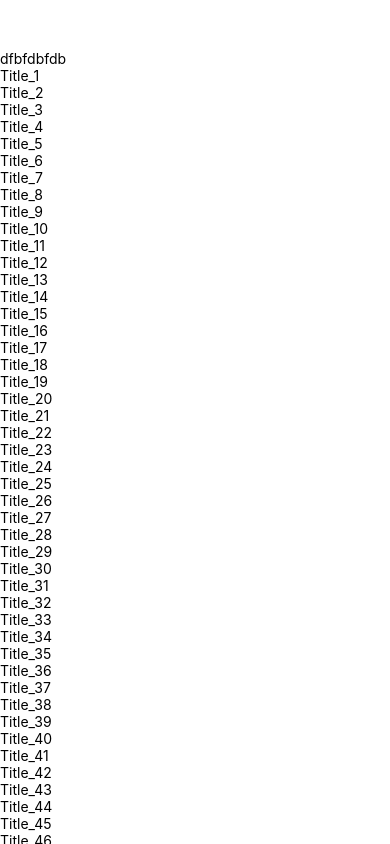
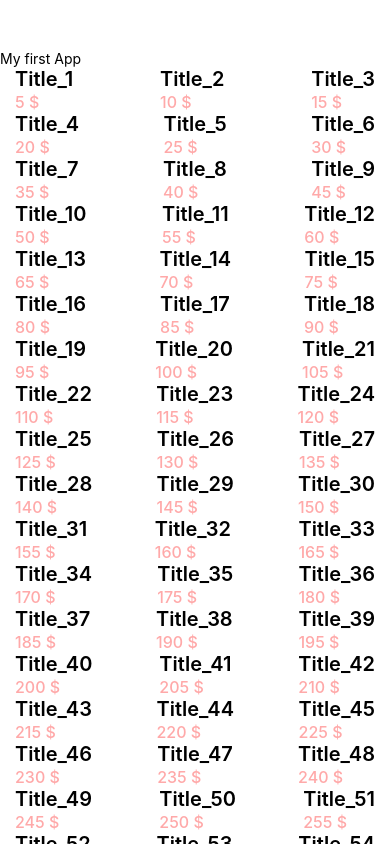
Before and after one commit to nedug/react-native-app, a React Native app: screen / in a window 390 px wide. Built offline with nearby package versions, Linux system fonts and the light colour scheme.

Commit message:
Update App.tsx

```diff
--- a/App.tsx
+++ b/App.tsx
@@ -6,6 +6,7 @@ import { useCallback } from 'react';
 type arrayDataType = {
     id: number
     title: string
+    count: number
 }
 
 const arrayData: arrayDataType[] = new Array(100)
@@ -13,16 +14,16 @@ const arrayData: arrayDataType[] = new Array(100)
    .map((_, index) => ( {
        id: index + 1,
        title: `Title_${index + 1}`,
+       count: ( index + 1 ) * 5,
    } ))
 
 
 export default function App() {
 
     const renderItem: ListRenderItem<arrayDataType> = useCallback(({ item }) => (
-       <View>
-           <Text>
-               {item.title}
-           </Text>
+       <View style={styles.item}>
+           <Text style={styles.title}>{item.title}</Text>
+           <Text style={styles.price}>{item.count} $</Text>
        </View>
     ), []);
 
@@ -31,9 +32,12 @@ export default function App() {
 
     return (
        <View style={styles.container}>
-           <Text>dfbfdbfdb</Text>
+           <Text>My first App</Text>
            <FlatList
               data={arrayData}
+              numColumns={3}
+              columnWrapperStyle={{justifyContent: 'space-between'}}
+              contentContainerStyle={{paddingHorizontal: 15}}
               renderItem={renderItem} /* Берет элемент из data и отображает его в списке */
               keyExtractor={keyExtractor} /* Вместо key */
            >
@@ -50,4 +54,17 @@ const styles = StyleSheet.create({
         backgroundColor: '#fff',
         marginTop: 50,
     },
+    item: {
+
+    },
+    title: {
+        fontSize: 20,
+        fontWeight: '600',
+        lineHeight: 25,
+    },
+    price: {
+        fontSize: 16,
+        fontWeight: '500',
+        color: '#ffa9a9',
+    },
 });
```
